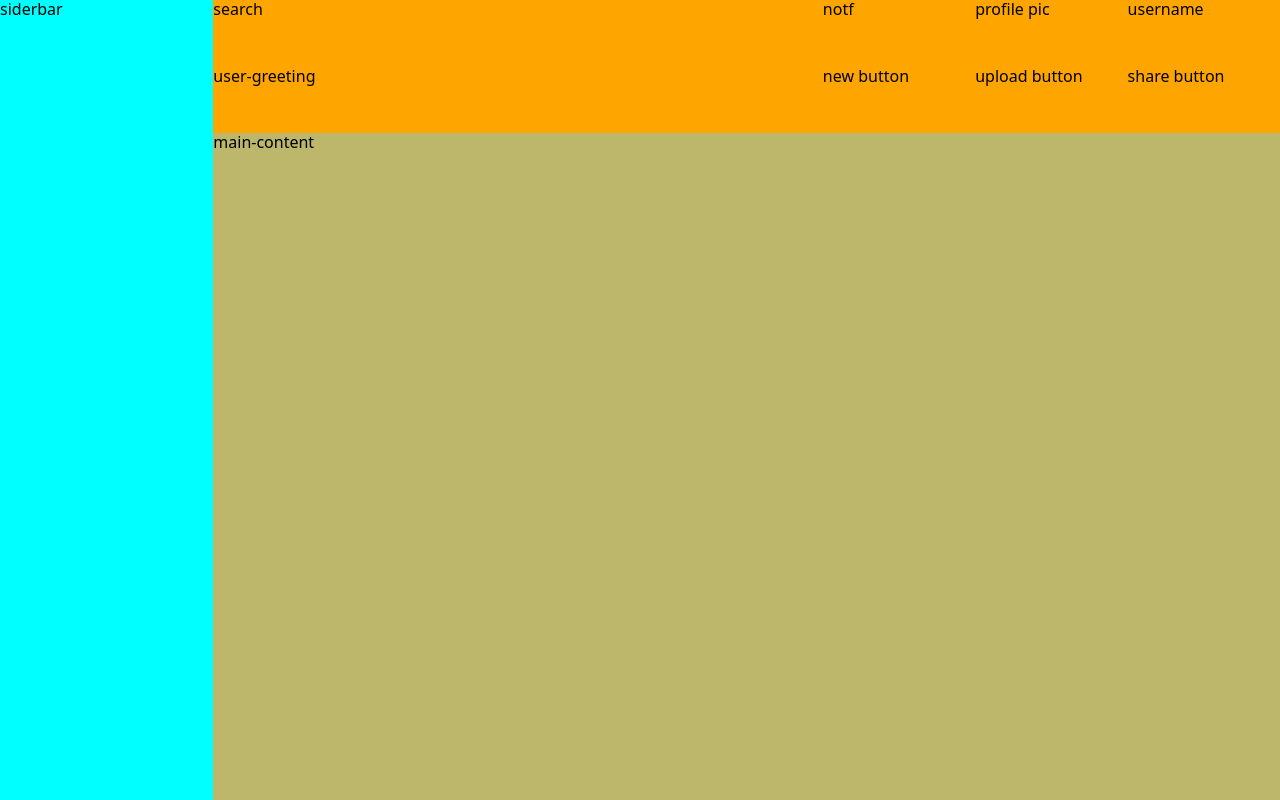
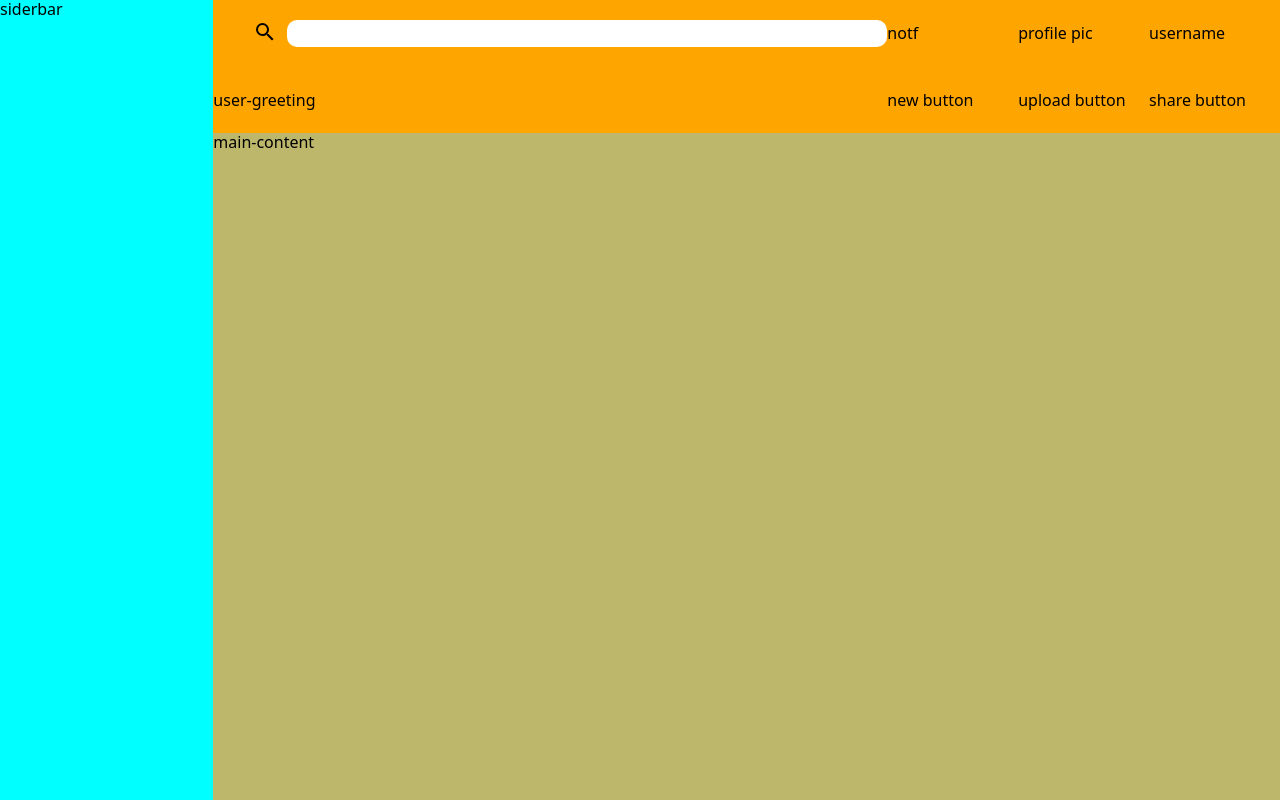
Before and after one commit to ArkhenRei/Admin-Dashboard, a website: page index.html in a window 1280 px wide. Drawn offline with nearby package versions, Linux system fonts and the light colour scheme.

Commit message:
feat: create search bar

```diff
--- a/index.html
+++ b/index.html
@@ -8,7 +8,12 @@
 </head>
 <body>
     <div class="header">
-        <div class="search-bar"> search </div>
+        <div class="search-bar">
+            <button>
+                <img src="./svgs/magnify.svg" alt="">
+            </button>
+            <input type="text">
+        </div>
         <div class="notification"> notf </div>
         <div class="profile-pic"> profile pic </div>
         <div class="username"> username </div>
--- a/style.css
+++ b/style.css
@@ -19,6 +19,29 @@ body {
 	display: grid;
 	grid-template-columns: 4fr 1fr 1fr 1fr;
 	grid-template-rows: 1fr 1fr;
+	align-items: center;
+}
+
+.header input[type=text] {
+	border: none;
+	border-radius: 10px;
+	width: 600px;
+}
+
+.search-bar {
+	display: flex;
+	gap: 10px;
+	margin-left: 40px;
+}
+
+.search-bar button {
+	all: unset;
+	cursor: pointer;
+}
+
+.search-bar img {
+	width: 24px;
+	height: 24px;
 }
 
 .sidebar {
```
Also changed, not shown: svgs/magnify.svg (added).
